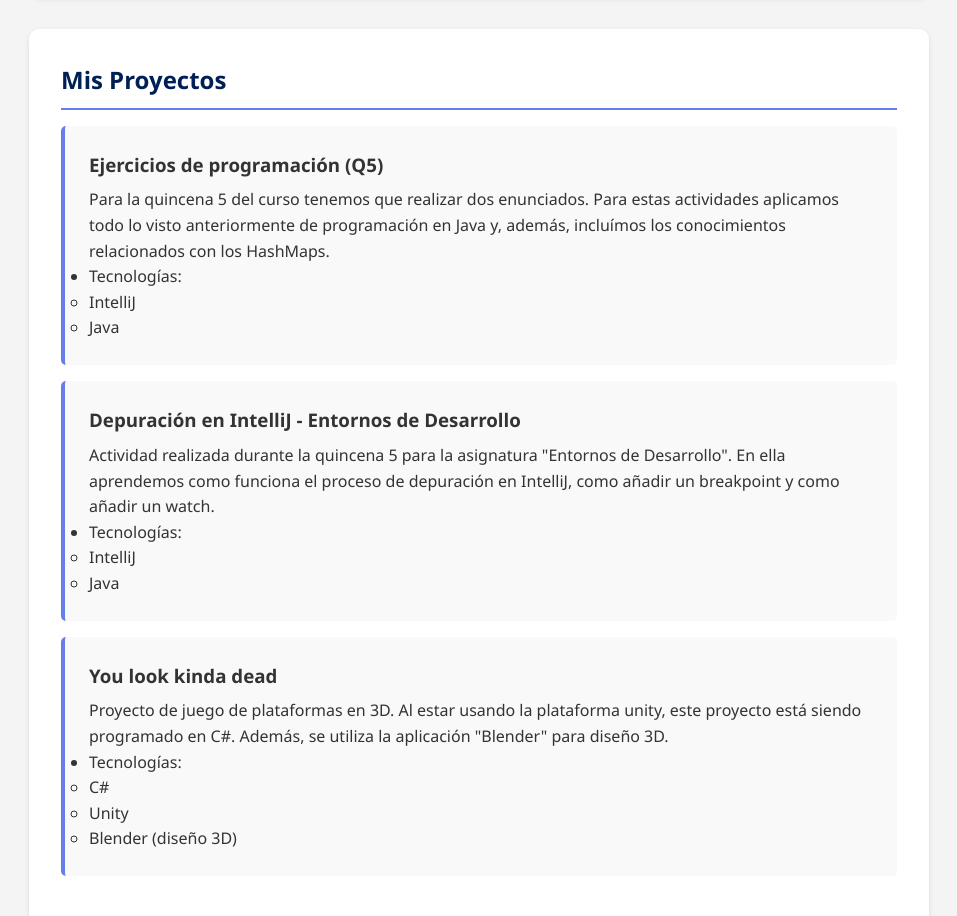
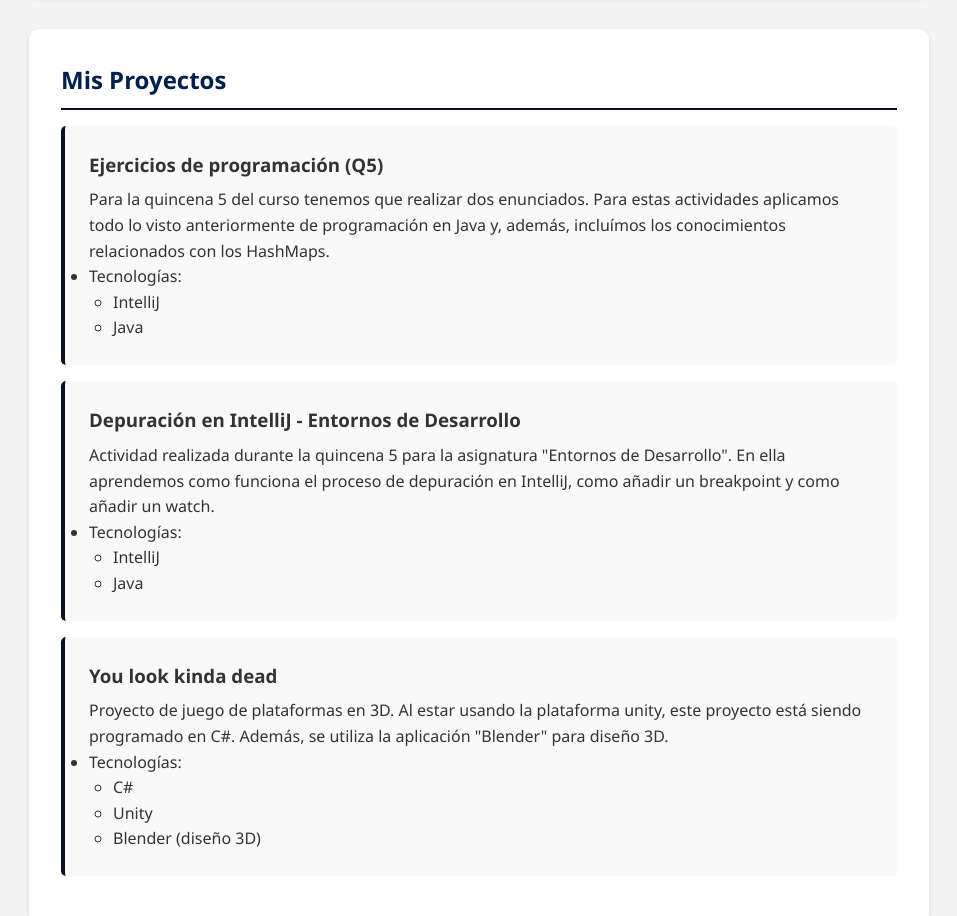
Before and after one commit to jvsv97/mi-portofolio, a plain HTML site: page index.html in a window 1280 px wide. Shown: the part 728-1644 px from the top of the page, without its empty margins (161-1118 px from the left). Drawn offline with Linux system fonts and the light colour scheme.

Commit message:
Colores y tabulación en las listas styles.css
Seguimos editando los colores de la página usando la paleta de colores de coolors.co y añadimos tabulaciones a las listas de "Tecnologías" en proyectos para que se vean mejor.

```diff
--- a/styles.css
+++ b/styles.css
@@ -60,7 +60,7 @@ section {
 h2 {
     color: #001F54;
     margin-bottom: 1rem;
-    border-bottom: 2px solid #667eea;
+    border-bottom: 2px solid #0A1128;
     padding-bottom: 0.5rem;
 }
 
@@ -68,7 +68,7 @@ h2 {
     background-color: #f9f9f9;
     padding: 1.5rem;
     margin: 1rem 0;
-    border-left: 4px solid #667eea;
+    border-left: 4px solid #0A1128;
     border-radius: 5px;
 }
 
@@ -117,3 +117,7 @@ footer {
         padding: 1.5rem;
     }
 }
+
+ul ul{
+    margin-left: 1.5rem;
+}
```
